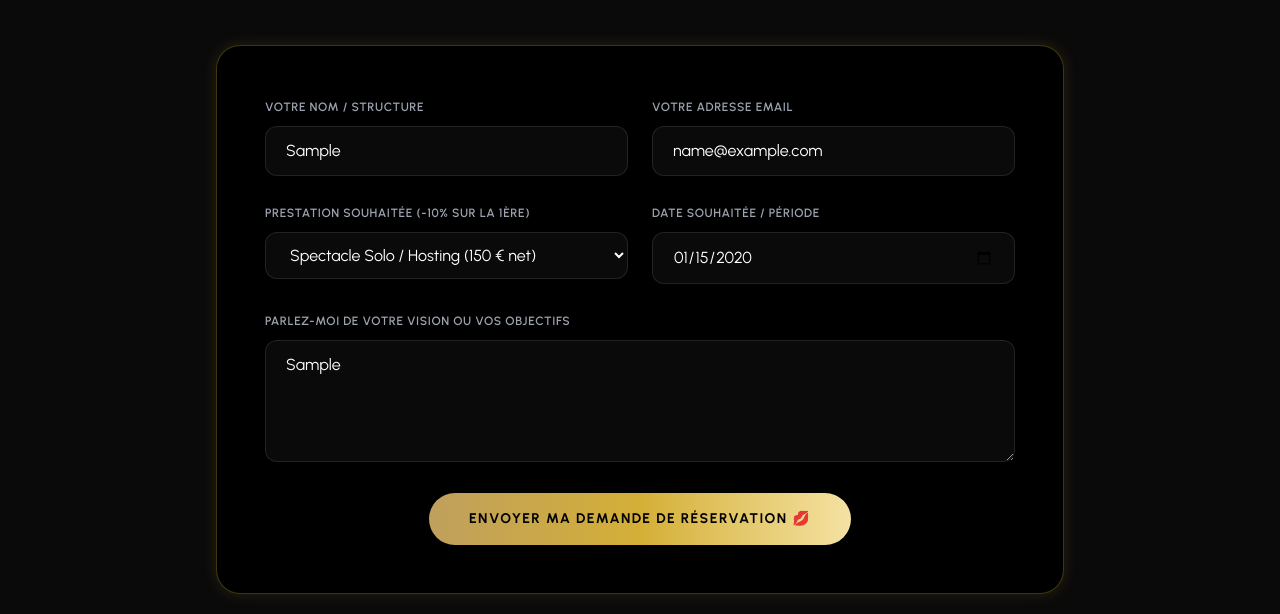
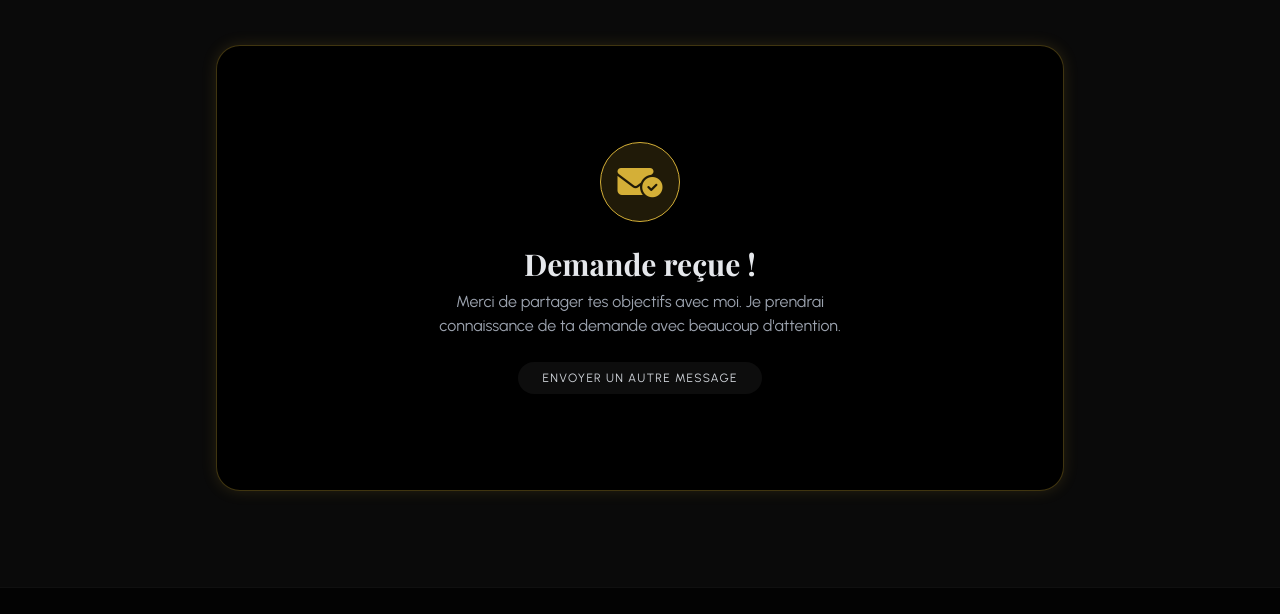
Before and after one commit to EbeneBonda/ebene-bonda.github.io, a plain HTML site: page index.html in a window 1280 px wide. Both pictures are taken after typing "Sample", "name@example.com", "2020-01-15", "Sample" into the empty fields and a click on the button "ENVOYER MA DEMANDE DE RÉSERVATION 💋". Shown: the part 5178-5792 px from the top of the page. Drawn offline with nearby package versions, Linux system fonts and the light colour scheme.

Commit message:
Update index.html

```diff
--- a/index.html
+++ b/index.html
@@ -807,7 +807,7 @@
             // Lien Formspree pour static GitHub Pages (AJAX pour garder le style visuel sans recharger)
             const formspreeUrl = "https://formspree.io/f/xkolbezp";
 
-            if (formspreeUrl.includes("VOTRE_ID_FORMSPREE")) {
+            if (formspreeUrl.includes("xkolbezp")) {
                 alert("Félicitations ! Le design du formulaire fonctionne. Pour recevoir réellement les emails, configure ton ID Formspree gratuit en lisant le guide à droite !");
                 form.classList.add('hidden');
                 success.classList.remove('hidden');
```
